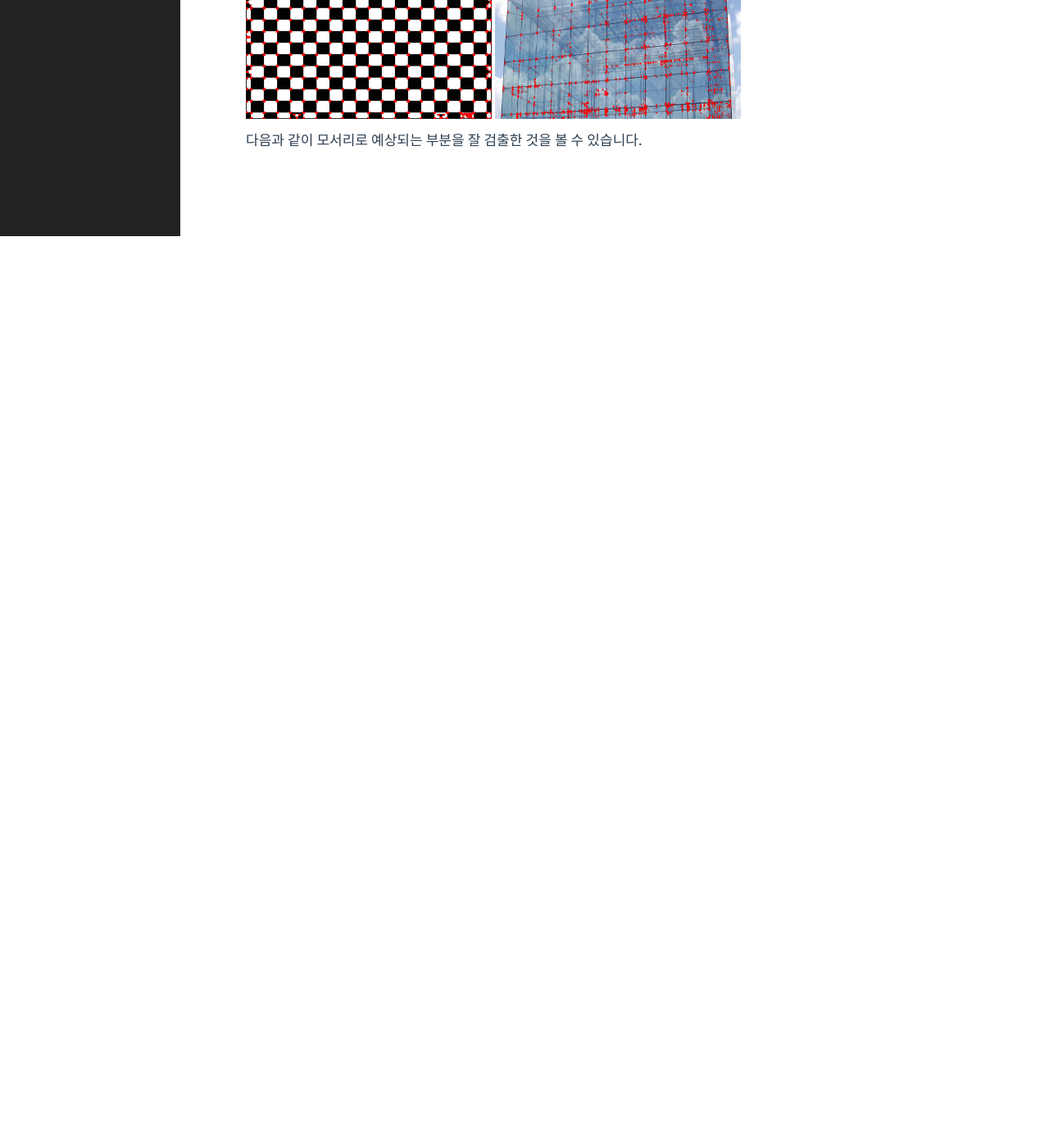
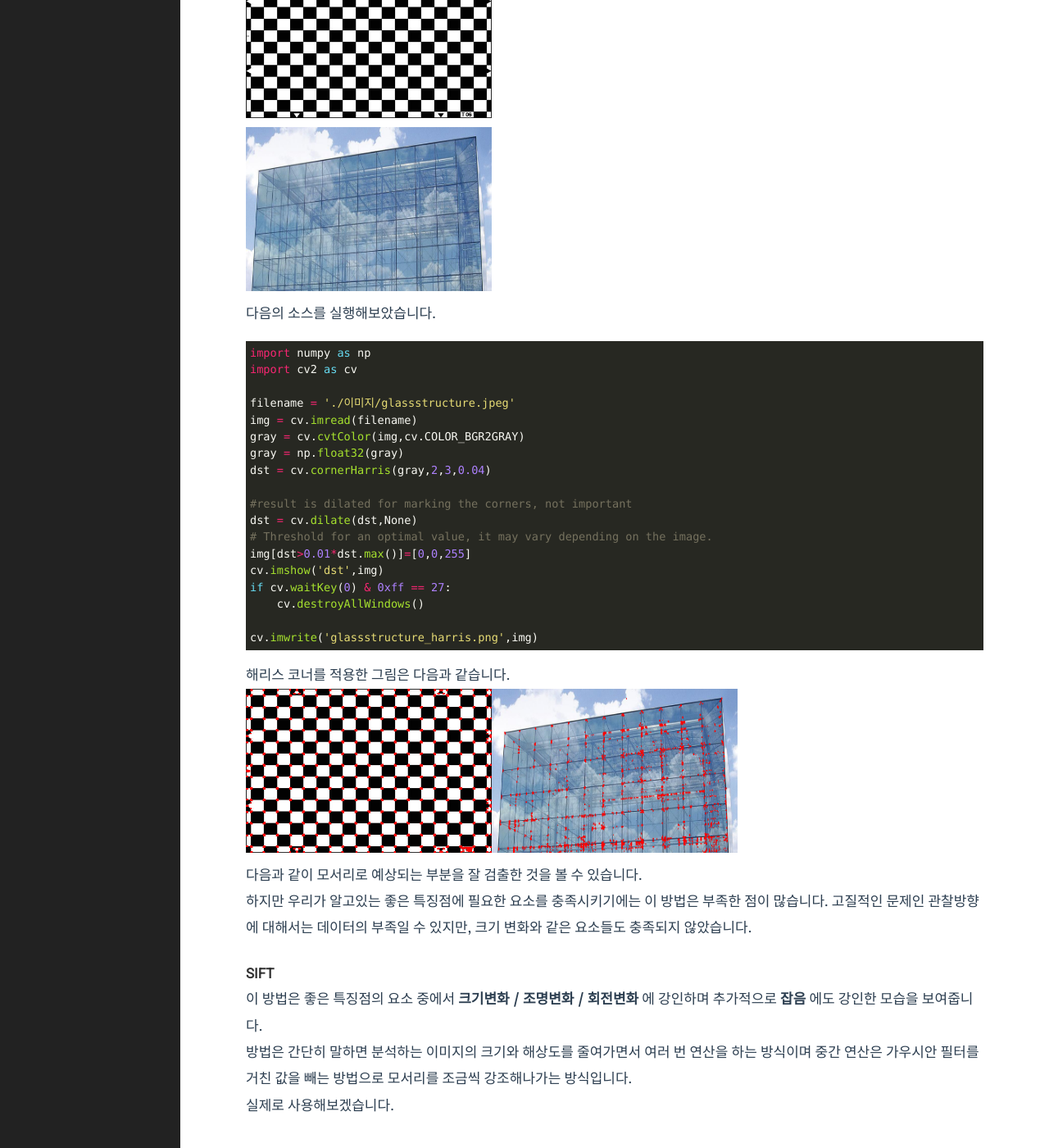
Before and after one commit to Lion2me/Lion2me_change, a Jekyll site: the page built from _posts/2021-04-18-ComputerVision-모서리검출.md, in a window 1280 px wide and 1400 px high, scrolled down 1237 px. Shown: the whole window at 82% size. Built offline with Jekyll 4.4.1, drawn with Linux system fonts in a browser that asks for light colours; before the commit the page ends 1525 px from its top, so only the background shows below that; some of the changed text lies outside the part shown.

Commit message:
commit date : 2021-04-24 commit content : 컴퓨터비전 변경 ( 오늘은 코테였으니까.. 조금만 )

````diff
--- a/_posts/2021-04-18-ComputerVision-모서리검출.md
+++ b/_posts/2021-04-18-ComputerVision-모서리검출.md
@@ -1,8 +1,13 @@
 ---
+
 layout: post
+
 title: Computer Vision CornerDetection
+
 date: 2021-04-18 21:05:23 +0900
+
 categories: Vision CornerDetection
+
 ---
 
 교과과정 중 컴퓨터비전 강의를 듣고 배운 내용에 대한 정리입니다.
@@ -21,6 +26,15 @@ categories: Vision CornerDetection
 
 저는 많은 모서리 검출 방법에서 포인트 기반 검출 방법에 대해 공부했습니다.
 
+좋은 특징점 검출에는 다음과 같은 변화에 강인해야합니다.
+
+-	카메라의 위치 및 관찰 방향의 변화
+-	조명 변화
+-	물체의 위치 변화
+-	물체의 크기 변화
+-	물체의 형태 변화
+-	물체의 회전 변화
+
 #### Harris Corner
 
 해리스 코너 알고리즘은 영상의 한 점에서 특정 윈도우를 이동시켰을 때 많은 방향에서 큰 변화를 가지는 점을 특징점(모서리)라고 보는 방법입니다.
@@ -32,12 +46,44 @@ categories: Vision CornerDetection
 그러면 바로 실습을 해보겠습니다. 위에서 유리로 된 건물 사진과 체스판 사진으로 실습해보았습니다.
 
 <img src="/public/img/chess.jpeg" width="300" height="200">
+
 <img src="/public/img/glassstructure.jpeg" width="300" height="200">
 
+다음의 소스를 실행해보았습니다.
+
+```python
+import numpy as np
+import cv2 as cv
+
+filename = './이미지/glassstructure.jpeg'
+img = cv.imread(filename)
+gray = cv.cvtColor(img,cv.COLOR_BGR2GRAY)
+gray = np.float32(gray)
+dst = cv.cornerHarris(gray,2,3,0.04)
+
+#result is dilated for marking the corners, not important
+dst = cv.dilate(dst,None)
+# Threshold for an optimal value, it may vary depending on the image.
+img[dst>0.01*dst.max()]=[0,0,255]
+cv.imshow('dst',img)
+if cv.waitKey(0) & 0xff == 27:
+    cv.destroyAllWindows()
+
+cv.imwrite('glassstructure_harris.png',img)
+```
 
 해리스 코너를 적용한 그림은 다음과 같습니다.
 
-<img src="/public/img/chess_harris.png" width="300" height="200">
-<img src="/public/img/glassstructure_harris.png" width="300" height="200">
+<img src="/public/img/chess_harris.png" width="300" height="200"><img src="/public/img/glassstructure_harris.png" width="300" height="200">
 
 다음과 같이 모서리로 예상되는 부분을 잘 검출한 것을 볼 수 있습니다.
+
+하지만 우리가 알고있는 좋은 특징점에 필요한 요소를 충족시키기에는 이 방법은 부족한 점이 많습니다. 고질적인 문제인 관찰방향에 대해서는 데이터의 부족일 수 있지만, 크기 변화와 같은 요소들도 충족되지 않았습니다.
+
+#### SIFT
+
+이 방법은 좋은 특징점의 요소 중에서 **크기변화 / 조명변화 / 회전변화** 에 강인하며 추가적으로 **잡음** 에도 강인한 모습을 보여줍니다.
+
+방법은 간단히 말하면 분석하는 이미지의 크기와 해상도를 줄여가면서 여러 번 연산을 하는 방식이며 중간 연산은 가우시안 필터를 거친 값을 빼는 방법으로 모서리를 조금씩 강조해나가는 방식입니다.
+
+실제로 사용해보겠습니다.
````
